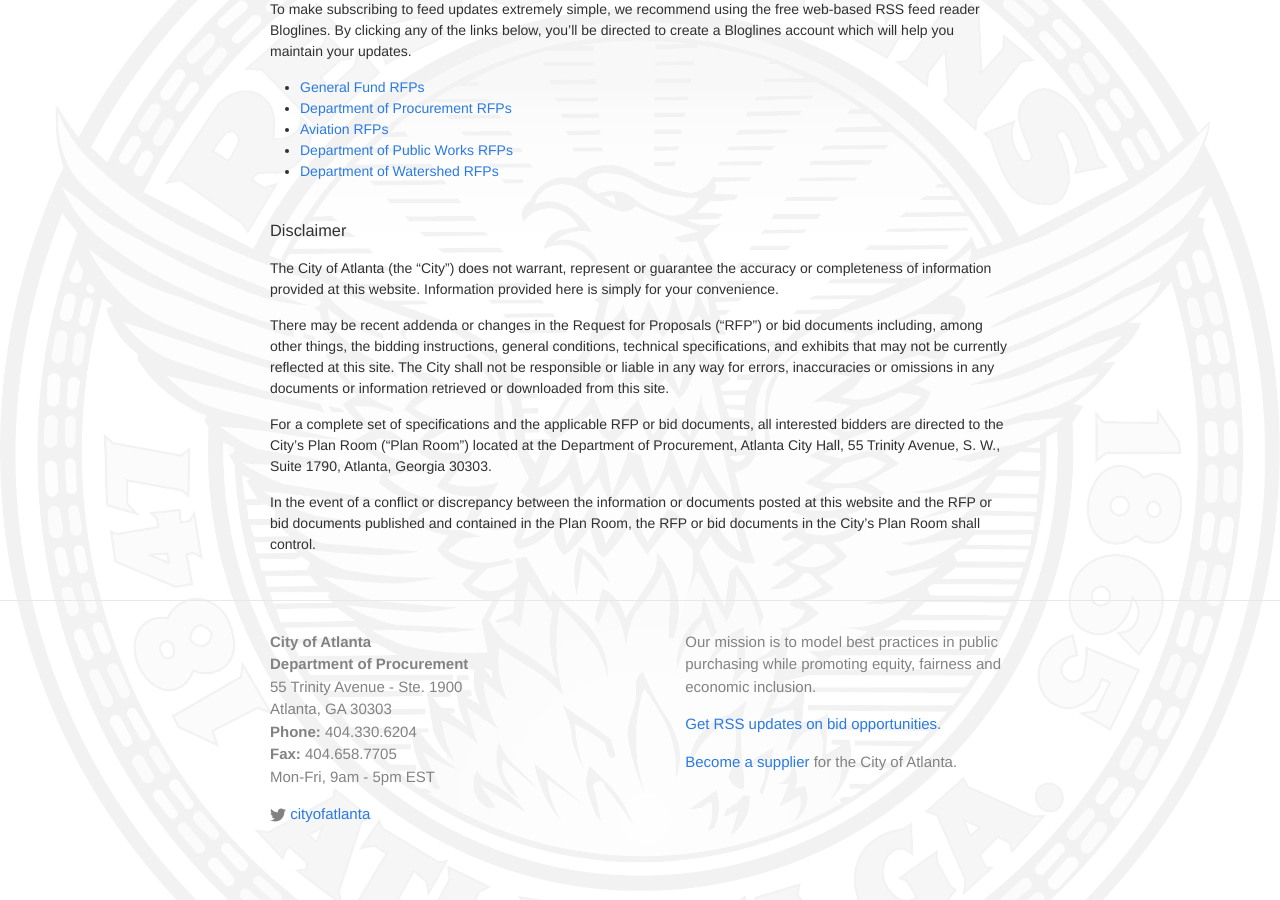
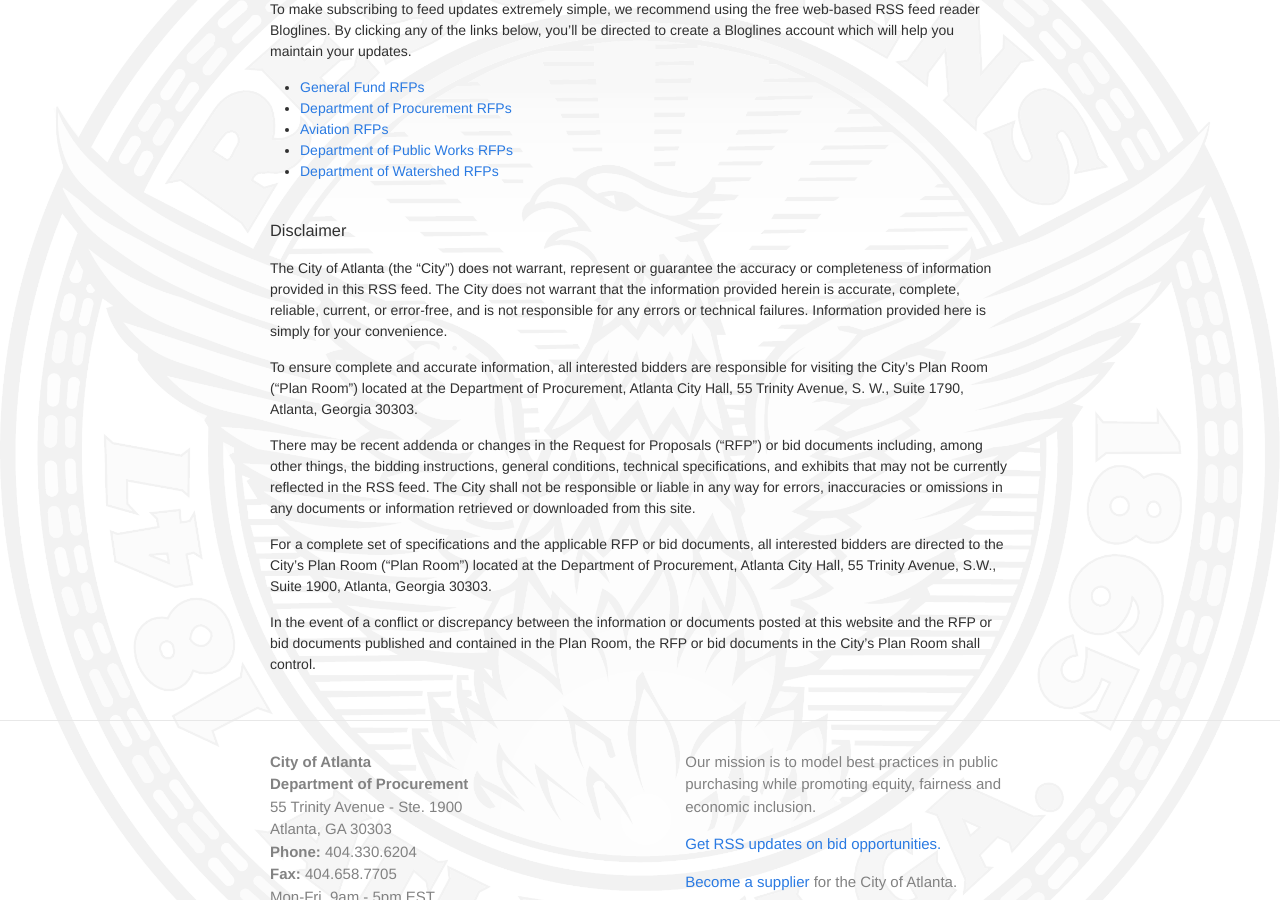
Before and after one commit to codeforamerica/atlanta-procurement-www, a Jekyll site: the page built from rss/index.md, in a window 1280 px wide and 900 px high, scrolled down 803 px. Built offline with Jekyll 4.4.1, drawn with Linux system fonts in a browser that asks for light colours; nearby versions of some CDN libraries.

Commit message:
Updated disclaimer to reflect RSS feed language.

```diff
--- a/rss/index.md
+++ b/rss/index.md
@@ -3,7 +3,7 @@ layout: default
 published: true
 ---
 
-### What is RSS?
+### **What is RSS?**
 Really Simple Syndication (RSS) is a way to have information automatically pushed to you from the web. Instead of needing to visit a website to get updates, RSS makes it possible for updates to come to you. RSS saves time by automatically notifying you when there are updates to some piece of content on the web such as the Department of Procurement website. You receive notifications by subscribing to the updates of various sites using an RSS feed reader.
 <br><br>
 
@@ -35,10 +35,12 @@ To make subscribing to feed updates extremely simple, we recommend using the fre
 <br><br>
 
 ### Disclaimer
-The City of Atlanta (the “City”) does not warrant, represent or guarantee the accuracy or completeness of information provided at this website. Information provided here is simply for your convenience.
+The City of Atlanta (the “City”) does not warrant, represent or guarantee the accuracy or completeness of information provided in this RSS feed. The City does not warrant that the information provided herein is accurate, complete, reliable, current, or error-free, and is not responsible for any errors or technical failures. Information provided here is simply for your convenience.
 
-There may be recent addenda or changes in the Request for Proposals (“RFP”) or bid documents including, among other things, the bidding instructions, general conditions, technical specifications, and exhibits that may not be currently reflected at this site. The City shall not be responsible or liable in any way for errors, inaccuracies or omissions in any documents or information retrieved or downloaded from this site.
+To ensure complete and accurate information, all interested bidders are responsible for visiting the City's Plan Room (“Plan Room”) located at the Department of Procurement, Atlanta City Hall, 55 Trinity Avenue, S. W., Suite 1790, Atlanta, Georgia 30303.
 
-For a complete set of specifications and the applicable RFP or bid documents, all interested bidders are directed to the City's Plan Room (“Plan Room”) located at the Department of Procurement, Atlanta City Hall, 55 Trinity Avenue, S. W., Suite 1790, Atlanta, Georgia 30303.
+There may be recent addenda or changes in the Request for Proposals ("RFP") or bid documents including, among other things, the bidding instructions, general conditions, technical specifications, and exhibits that may not be currently reflected in the RSS feed. The City shall not be responsible or liable in any way for errors, inaccuracies or omissions in any documents or information retrieved or downloaded from this site.
+
+For a complete set of specifications and the applicable RFP or bid documents, all interested bidders are directed to the City's Plan Room ("Plan Room") located at the Department of Procurement, Atlanta City Hall, 55 Trinity Avenue, S.W., Suite 1900, Atlanta, Georgia 30303.
 
 In the event of a conflict or discrepancy between the information or documents posted at this website and the RFP or bid documents published and contained in the Plan Room, the RFP or bid documents in the City’s Plan Room shall control.
```
